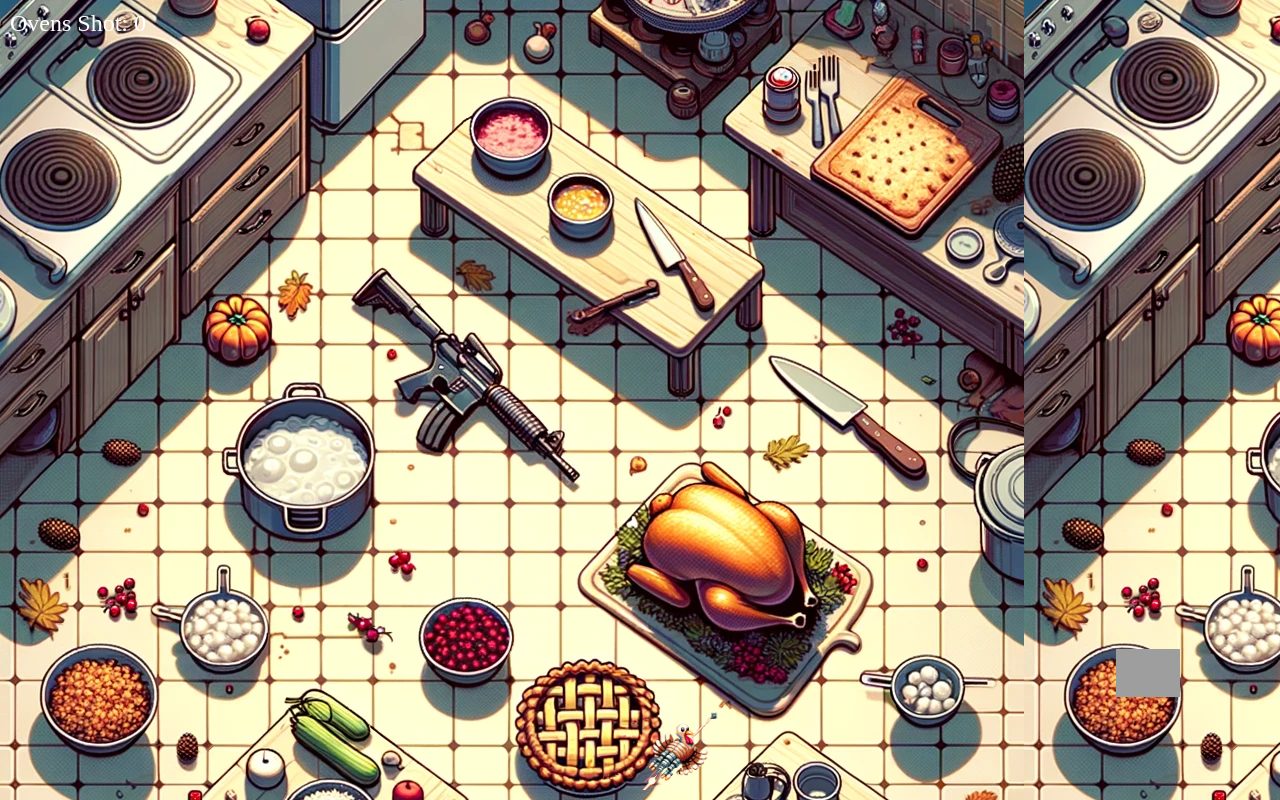
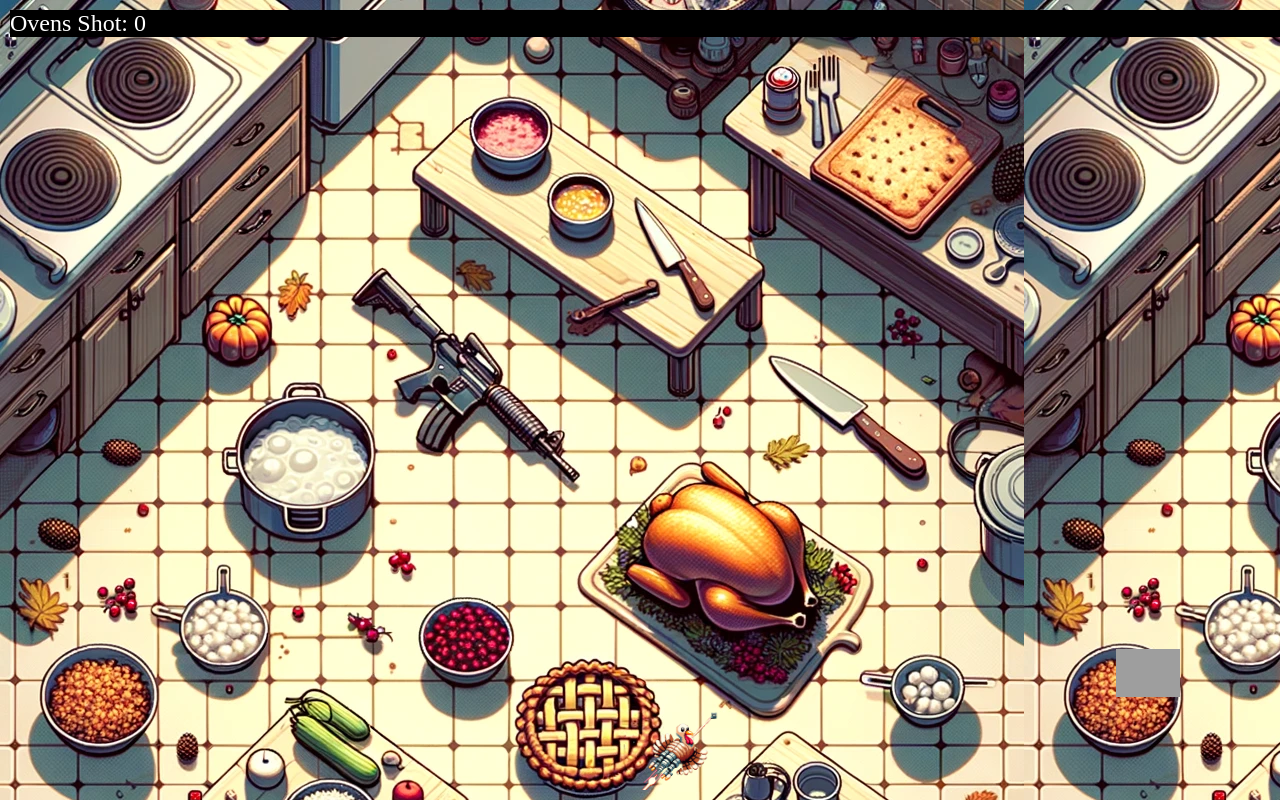
Before and after one commit to whatmakeart/turkey, a plain HTML site: page index.html in a window 1280 px wide. Drawn offline with Linux system fonts and the light colour scheme; grey boxes are pictures that could not be loaded.

Commit message:
Update styles.css

```diff
--- a/styles.css
+++ b/styles.css
@@ -30,7 +30,9 @@ body, html {
   left: 10px;
   font-size: 24px;
   color: #fff;
+  background: #000;
   z-index: 10;
+  width: 100%;
 }
 
 .laser {
```
